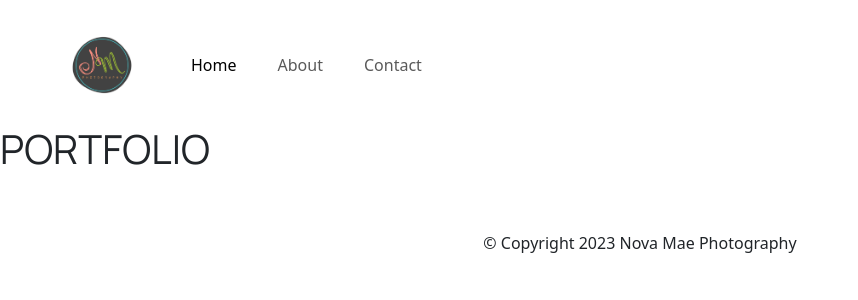
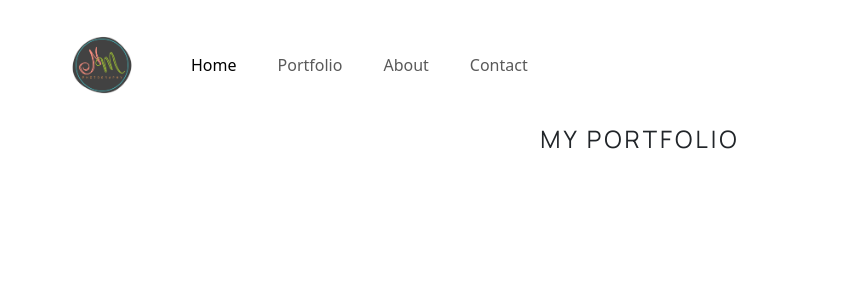
Before and after one commit to chrisATYF/NovaMaePhotography, a Vue app: page /portfolio in a window 1280 px wide. Shown: the top 300 px of the page, without its empty margins (0-858 px from the left). Built offline with nearby package versions, Linux system fonts and the light colour scheme.

Commit message:
adding portfolio page

```diff
--- a/src/App.vue
+++ b/src/App.vue
@@ -6,7 +6,6 @@ import Nav from './components/Nav.vue';
 <template>
   <Nav></Nav>
   <RouterView />
-  <footer style="bottom: 0px;">&copy; Copyright 2023 Nova Mae Photography</footer>
 </template>
 
 <style>
@@ -15,20 +14,15 @@ import Nav from './components/Nav.vue';
 h1,
 h2,
 h3,
-h4 {
+h4,
+h5 {
   font-family: 'Manrope', sans-serif;
   text-transform: uppercase;
+  letter-spacing: 3px;
 }
 
 p {
   font-family: 'Manrope', sans-serif;
-}
-
-footer {
-  text-align: center;
-  padding: 50px;
-  width: 100%;
-  height: 100px;
-  bottom: 0;
+  letter-spacing: 2px;
 }
 </style>
--- a/src/components/Nav.vue
+++ b/src/components/Nav.vue
@@ -17,9 +17,9 @@ import { RouterLink } from 'vue-router'
                         <li class="nav-item">
                             <RouterLink class="nav-link active" aria-current="page" to="/">Home</RouterLink>
                         </li>
-                        <!-- <li class="nav-item">
+                        <li class="nav-item">
                             <RouterLink class="nav-link" to="/portfolio">Portfolio</RouterLink>
-                        </li> -->
+                        </li>
                         <li class="nav-item justify-content-end">
                             <RouterLink class="nav-link" to="/about">About</RouterLink>
                         </li>
--- a/src/views/PortfolioView.vue
+++ b/src/views/PortfolioView.vue
@@ -1,7 +1,13 @@
 <template>
-    <div class="portfolio-container">
-        <h1>Portfolio</h1>
+    <div class="container">
+        <div class="heading">
+            <h4>My Portfolio</h4>
+        </div>
     </div>
 </template>
 
-<style scoped></style>
+<style scoped>
+.heading {
+    text-align: center;
+}
+</style>
```
